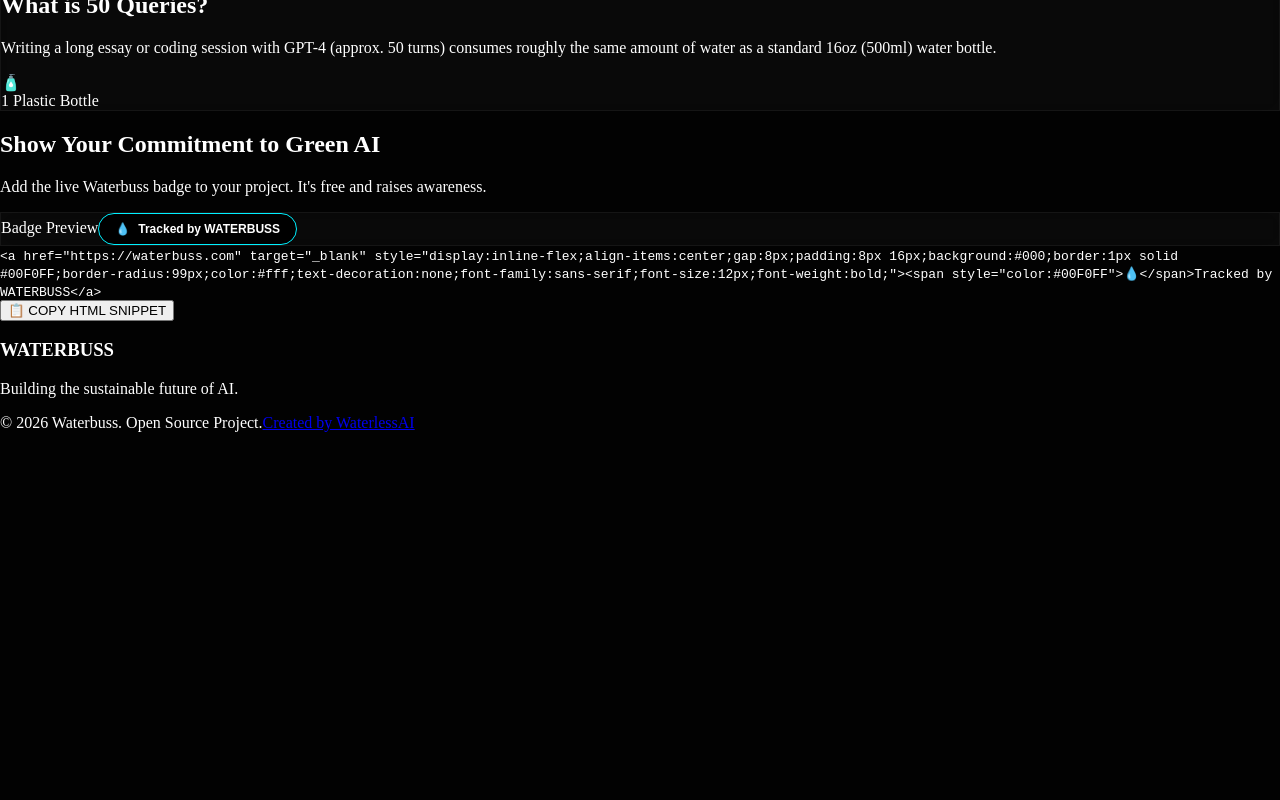
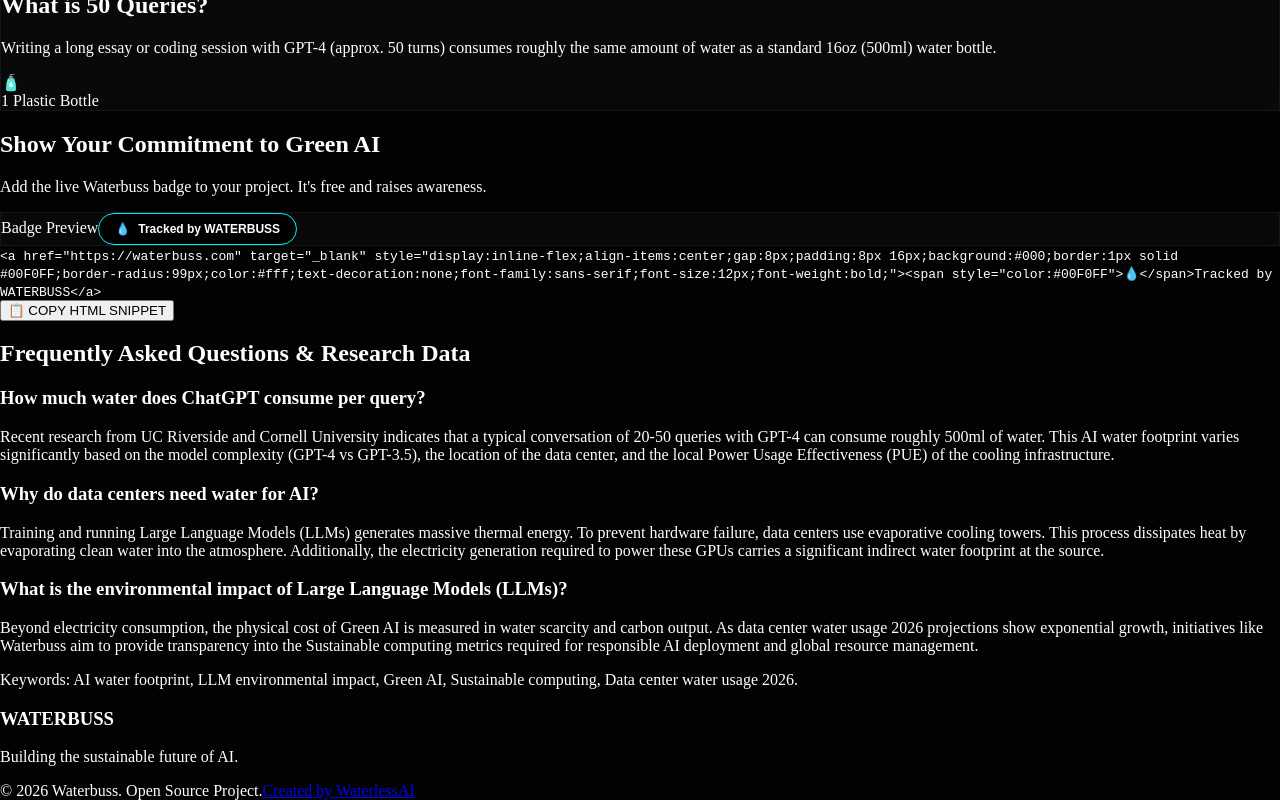
Before and after one commit to WaterlessAI/waterbuss.com, a Next.js app: page / in a window 1280 px wide. Shown: the part 2610-3410 px from the top of the page. Before the commit the page ends 3042 px from the top, so only its background shows below. Built offline with nearby package versions, Linux system fonts and the light colour scheme.

Commit message:
SEO: Integrated JSON-LD Schema and Research FAQ section

```diff
--- a/app/layout.tsx
+++ b/app/layout.tsx
@@ -45,6 +45,25 @@
           `
         }} />
         {/* End Google tag (gtag.js) */}
+        {/* Schema Markup (JSON-LD) */}
+        <script type="application/ld+json" dangerouslySetInnerHTML={{
+          __html: JSON.stringify({
+            "@context": "https://schema.org",
+            "@type": "WebApplication",
+            "name": "Waterbuss",
+            "url": "https://waterbuss.com",
+            "description": "Real-time index tracking the global water consumption of Artificial Intelligence models like ChatGPT, Gemini, and Claude.",
+            "applicationCategory": "EducationalApplication",
+            "operatingSystem": "All",
+            "offers": {
+              "@type": "Offer",
+              "price": "0",
+              "priceCurrency": "USD"
+            },
+            "featureList": "AI Water Footprint Calculator, Live Consumption Counter, Model Comparison"
+          })
+        }} />
+        {/* End Schema Markup */}
         {/* BU SATIR STİLLERİ ZORLA ÇALIŞTIRACAK 👇 */}
         <script src="https://cdn.tailwindcss.com"></script>
         <script dangerouslySetInnerHTML={{
--- a/app/page.tsx
+++ b/app/page.tsx
@@ -367,6 +367,42 @@
         </div>
       </section>
 
+      {/* --- SECTION 5: FAQ & RESEARCH (SEO) --- */}
+      <section className="py-24 px-4 border-t border-white/5 bg-[#050505]">
+        <div className="max-w-4xl mx-auto">
+          <h2 className="text-2xl font-bold mb-12 text-center tracking-tighter uppercase font-mono text-gray-500">Frequently Asked Questions & Research Data</h2>
+
+          <div className="space-y-12">
+            <div>
+              <h3 className="text-lg font-bold mb-3 text-white">How much water does ChatGPT consume per query?</h3>
+              <p className="text-gray-400 leading-relaxed text-sm">
+                Recent research from <span className="text-cyan-400">UC Riverside</span> and Cornell University indicates that a typical conversation of 20-50 queries with GPT-4 can consume roughly 500ml of water. This <span className="text-white">AI water footprint</span> varies significantly based on the model complexity (GPT-4 vs GPT-3.5), the location of the data center, and the local Power Usage Effectiveness (PUE) of the cooling infrastructure.
+              </p>
+            </div>
+
+            <div>
+              <h3 className="text-lg font-bold mb-3 text-white">Why do data centers need water for AI?</h3>
+              <p className="text-gray-400 leading-relaxed text-sm">
+                Training and running <span className="text-white">Large Language Models (LLMs)</span> generates massive thermal energy. To prevent hardware failure, data centers use evaporative cooling towers. This process dissipates heat by evaporating clean water into the atmosphere. Additionally, the electricity generation required to power these GPUs carries a significant indirect water footprint at the source.
+              </p>
+            </div>
+
+            <div>
+              <h3 className="text-lg font-bold mb-3 text-white">What is the environmental impact of Large Language Models (LLMs)?</h3>
+              <p className="text-gray-400 leading-relaxed text-sm">
+                Beyond electricity consumption, the physical cost of <span className="text-white">Green AI</span> is measured in water scarcity and carbon output. As data center water usage 2026 projections show exponential growth, initiatives like Waterbuss aim to provide transparency into the <span className="text-cyan-400">Sustainable computing</span> metrics required for responsible AI deployment and global resource management.
+              </p>
+            </div>
+          </div>
+
+          <div className="mt-16 pt-8 border-t border-white/5 text-center">
+            <p className="text-[10px] text-gray-600 font-mono tracking-widest uppercase">
+              Keywords: AI water footprint, LLM environmental impact, Green AI, Sustainable computing, Data center water usage 2026.
+            </p>
+          </div>
+        </div>
+      </section>
+
       {/* FOOTER */}
       <footer className="mt-12 text-center border-t border-white/5 pt-12 pb-8">
         <h3 className="text-white font-bold text-lg mb-2">WATERBUSS</h3>
```
